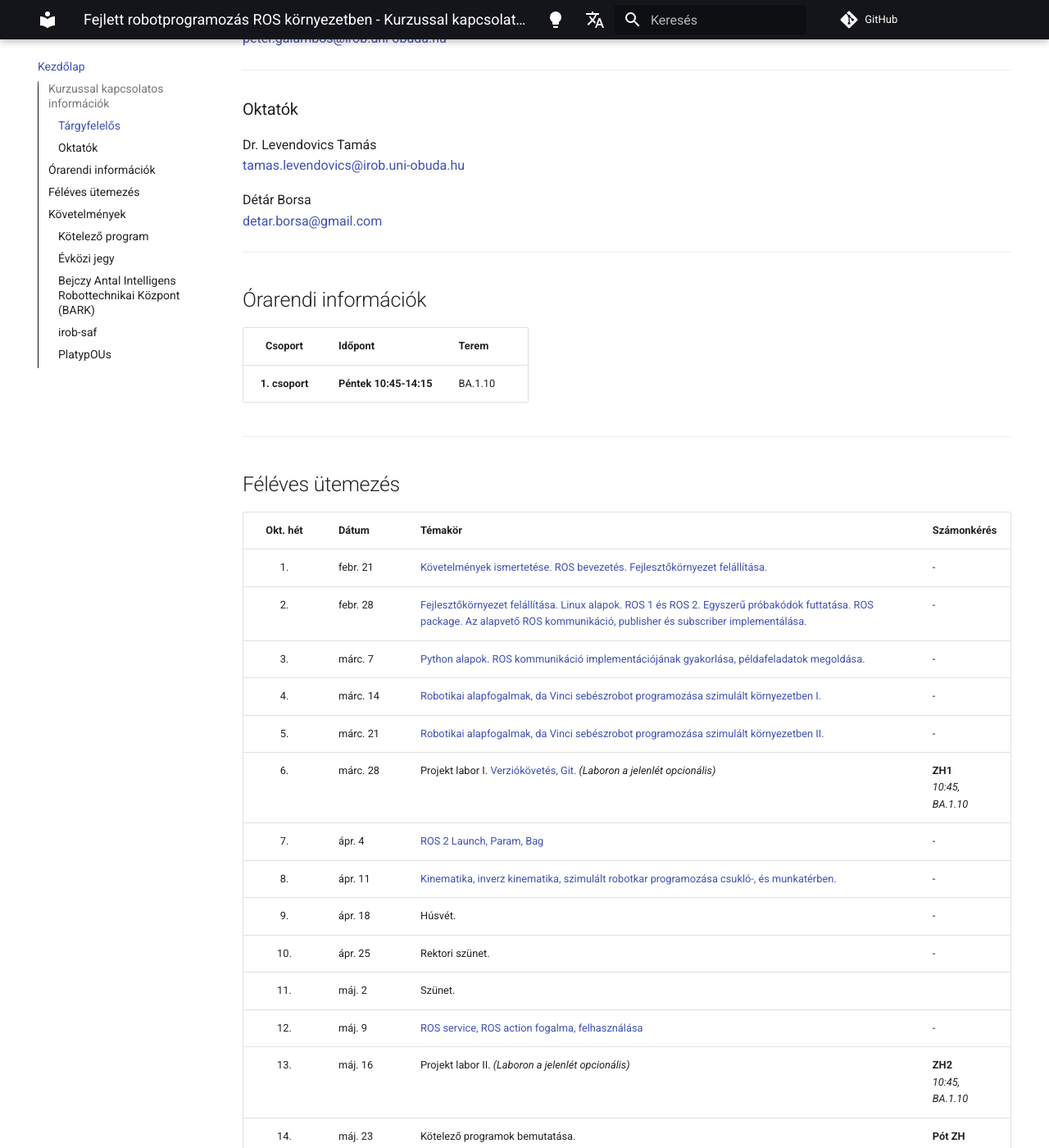
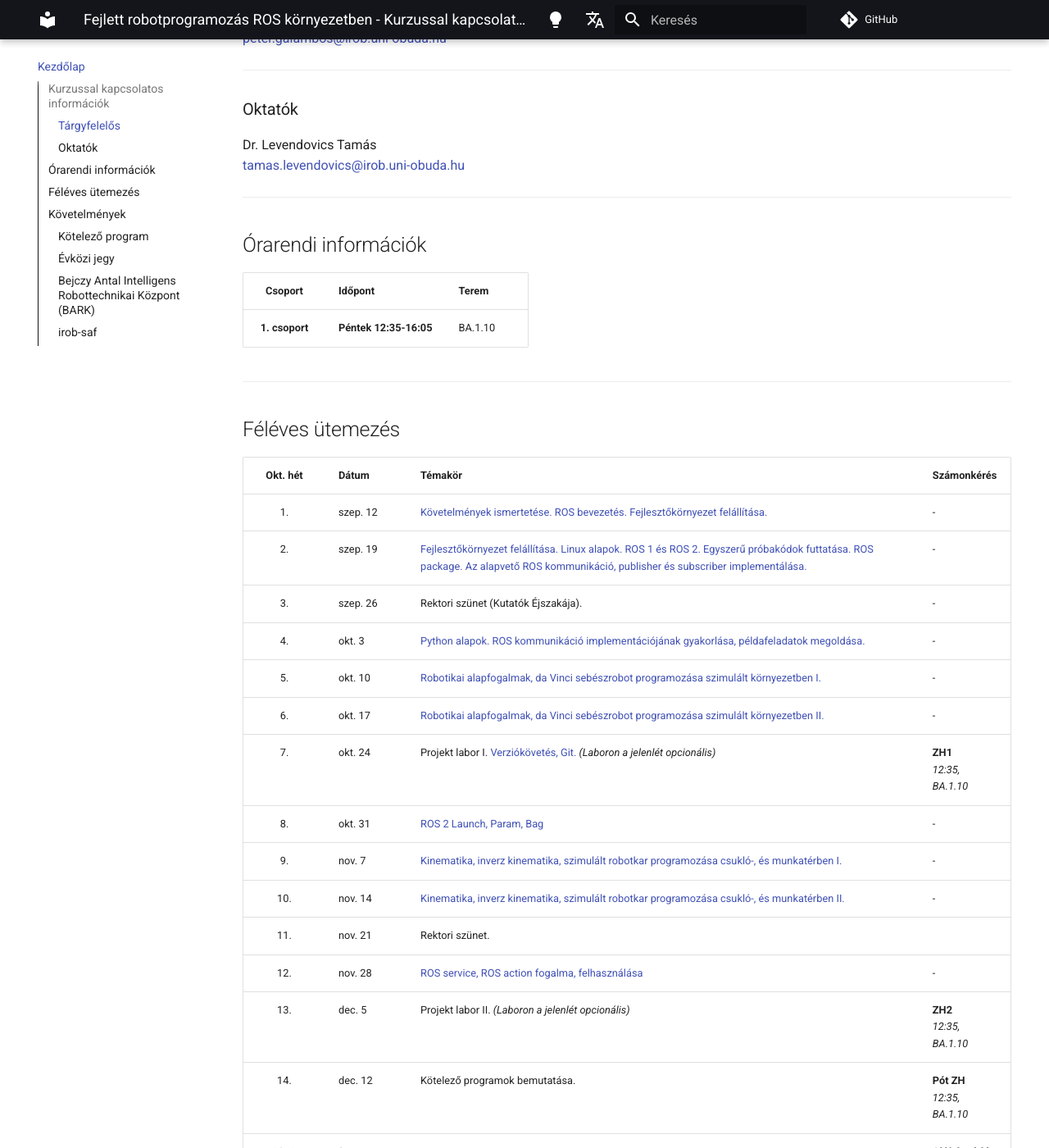
Before and after one commit to ABC-iRobotics/advanced_ros_course_materials_hu, an MkDocs documentation site: the page built from docs/index.md, in a window 1280 px wide and 1400 px high, scrolled down 358 px. Shown: the whole window at 82% size. Built offline with MkDocs 1.6.1 and Material for MkDocs 9.7.7, drawn with Linux system fonts in a browser that asks for light colours; comment, search, counter and statistics services are not loaded; some of the changed text lies outside the part shown.

Commit message:
Update 2025-26-1 schedule

```diff
--- a/docs/index.md
+++ b/docs/index.md
@@ -17,9 +17,6 @@ Prof. Dr. Galambos Péter
 Dr. Levendovics Tamás
 [tamas.levendovics@irob.uni-obuda.hu](mailto:tamas.levendovics@irob.uni-obuda.hu)
 
-Détár Borsa
-[detar.borsa@gmail.com](mailto:detar.borsa@gmail.com)
-
 ---
 
 ## Órarendi információk
@@ -27,7 +24,7 @@ Détár Borsa
 
 |    Csoport     | Időpont                | Terem   |
 |:--------------:|------------------------|---------|
-| **1. csoport** | **Péntek 10:45-14:15** | BA.1.10 |
+| **1. csoport** | **Péntek 12:35-16:05** | BA.1.10 |
 
 
 
@@ -36,23 +33,23 @@ Détár Borsa
 ## Féléves ütemezés
 
 
-| Okt. hét | Dátum    | Témakör                                                                                                                                                                                                       | Számonkérés                    |
-|:--------:|----------|---------------------------------------------------------------------------------------------------------------------------------------------------------------------------------------------------------------|--------------------------------|
-|    1.    | febr. 21 | [Követelmények ismertetése. ROS bevezetés. Fejlesztőkörnyezet felállítása.](01_system_setup.md)                                                                                                               | -                              |
-|    2.    | febr. 28 | [Fejlesztőkörnyezet felállítása. Linux alapok. ROS 1 és ROS 2. Egyszerű próbakódok futtatása. ROS package. Az alapvető ROS kommunikáció, publisher és subscriber implementálása.](02_linux_ros_principles.md) | -                              |
-|    3.    | márc. 7  | [Python alapok. ROS kommunikáció implementációjának gyakorlása, példafeladatok megoldása.](03_python_principles.md)                                                                                           | -                              |
-|    4.    | márc. 14 | [Robotikai alapfogalmak, da Vinci sebészrobot programozása szimulált környezetben I.](04_da_vinci.md)                                                                                                         | -                              |
-|    5.    | márc. 21 | [Robotikai alapfogalmak, da Vinci sebészrobot programozása szimulált környezetben II.](04_da_vinci.md)                                                                                                        | -                              |
-|    6.    | márc. 28 | Projekt labor I. [Verziókövetés, Git.](05_git.md) *(Laboron a jelenlét opcionális)*                                                                                                                           | **ZH1** <br/>*10:45, BA.1.10*  |
-|    7.    | ápr. 4   | [ROS 2 Launch, Param, Bag](06_roslaunch.md)                                                                                                                                                                   | -                              |
-|    8.    | ápr. 11  | [Kinematika, inverz kinematika, szimulált robotkar programozása csukló-, és munkatérben.](07_robotics_principles.md)                                                                                          | -                              |
-|    9.    | ápr. 18  | Húsvét.                                                                                                                                                                                                       | -                              |
-|   10.    | ápr. 25  | Rektori szünet.                                                                                                                                                                                               | -                              |
-|   11.    | máj. 2   | Szünet.                                                                                                                                                                                                       |                                |
-|   12.    | máj. 9   | [ROS service, ROS action fogalma, felhasználása](08_service_action.md)                                                                                                                                        | -                              |
-|   13.    | máj. 16  | Projekt labor II. *(Laboron a jelenlét opcionális)*                                                                                                                                                                   | **ZH2** <br/>*10:45, BA.1.10*         |
-|   14.    | máj. 23  | Kötelező programok bemutatása.                                                                                                                                                                                | **Pót ZH** <br/>*10:45, BA.1.10* |
-|  14+1.   | máj. 30  | -                                                                                                                                                                                                             | **Aláíráspótló**               |
+| Okt. hét | Dátum    | Témakör                                                                                                                                                                                                       | Számonkérés                      |
+|:--------:|----------|---------------------------------------------------------------------------------------------------------------------------------------------------------------------------------------------------------------|----------------------------------|
+|    1.    | szep. 12 | [Követelmények ismertetése. ROS bevezetés. Fejlesztőkörnyezet felállítása.](01_system_setup.md)                                                                                                               | -                                |
+|    2.    | szep. 19 | [Fejlesztőkörnyezet felállítása. Linux alapok. ROS 1 és ROS 2. Egyszerű próbakódok futtatása. ROS package. Az alapvető ROS kommunikáció, publisher és subscriber implementálása.](02_linux_ros_principles.md) | -                                |
+|    3.    | szep. 26 | Rektori szünet (Kutatók Éjszakája).                                                                                                                                                                           | -                                |
+|    4.    | okt. 3   | [Python alapok. ROS kommunikáció implementációjának gyakorlása, példafeladatok megoldása.](03_python_principles.md)                                                                                           | -                                |
+|    5.    | okt. 10  | [Robotikai alapfogalmak, da Vinci sebészrobot programozása szimulált környezetben I.](04_da_vinci.md)                                                                                                         | -                                |
+|    6.    | okt. 17  | [Robotikai alapfogalmak, da Vinci sebészrobot programozása szimulált környezetben II.](04_da_vinci.md)                                                                                                        | -                                |
+|    7.    | okt. 24  | Projekt labor I. [Verziókövetés, Git.](05_git.md) *(Laboron a jelenlét opcionális)*                                                                                                                           | **ZH1** <br/>*12:35, BA.1.10*    |
+|    8.    | okt. 31  | [ROS 2 Launch, Param, Bag](06_roslaunch.md)                                                                                                                                                                   | -                                |
+|    9.    | nov. 7   | [Kinematika, inverz kinematika, szimulált robotkar programozása csukló-, és munkatérben I.](07_robotics_principles.md)                                                                                        | -                                |
+|   10.    | nov. 14  | [Kinematika, inverz kinematika, szimulált robotkar programozása csukló-, és munkatérben II.](07_robotics_principles.md)                                                                                       | -                                |
+|   11.    | nov. 21  | Rektori szünet.                                                                                                                                                                                               |                                  |
+|   12.    | nov. 28  | [ROS service, ROS action fogalma, felhasználása](08_service_action.md)                                                                                                                                        | -                                |
+|   13.    | dec. 5   | Projekt labor II. *(Laboron a jelenlét opcionális)*                                                                                                                                                           | **ZH2** <br/>*12:35, BA.1.10*    |
+|   14.    | dec. 12  | Kötelező programok bemutatása.                                                                                                                                                                                | **Pót ZH** <br/>*12:35, BA.1.10* |
+|  14+1.   | ?        | -                                                                                                                                                                                                             | **Aláíráspótló**                 |
 
 
 !!! warning
@@ -112,9 +109,3 @@ A két ZH közül egy a szorgalmi időszak utolsó hetében pótolható. Az évk
 [https://github.com/ABC-iRobotics/irob-saf](https://github.com/ABC-iRobotics/irob-saf)
 
 ---
-
-### PlatypOUs
-
-[https://github.com/ABC-iRobotics/PlatypOUs-Mobile-Robot-Platform](https://github.com/ABC-iRobotics/PlatypOUs-Mobile-Robot-Platform)
-
----
```
Also changed, not shown: docs/projects.md (+6 -5 lines).
